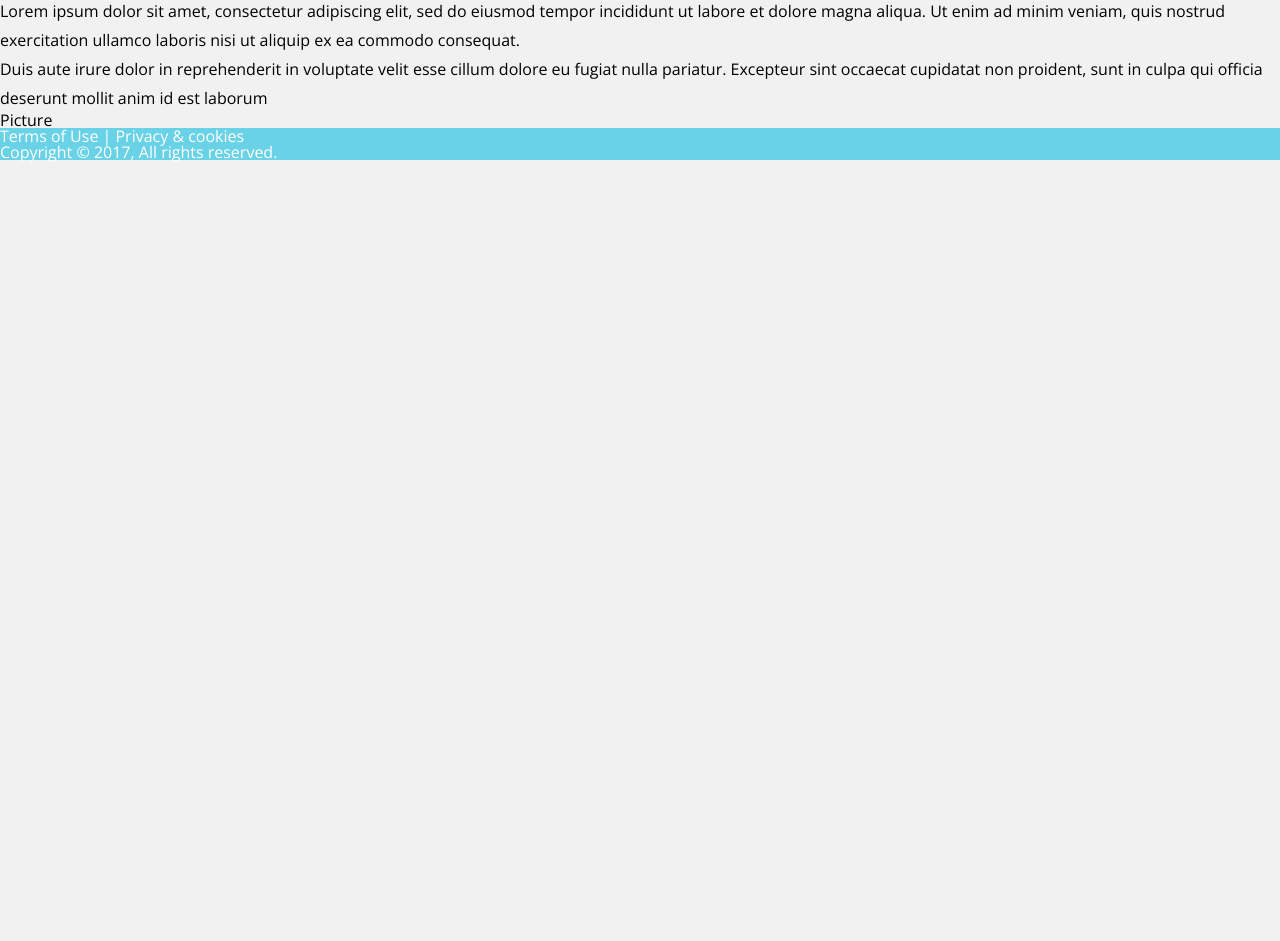
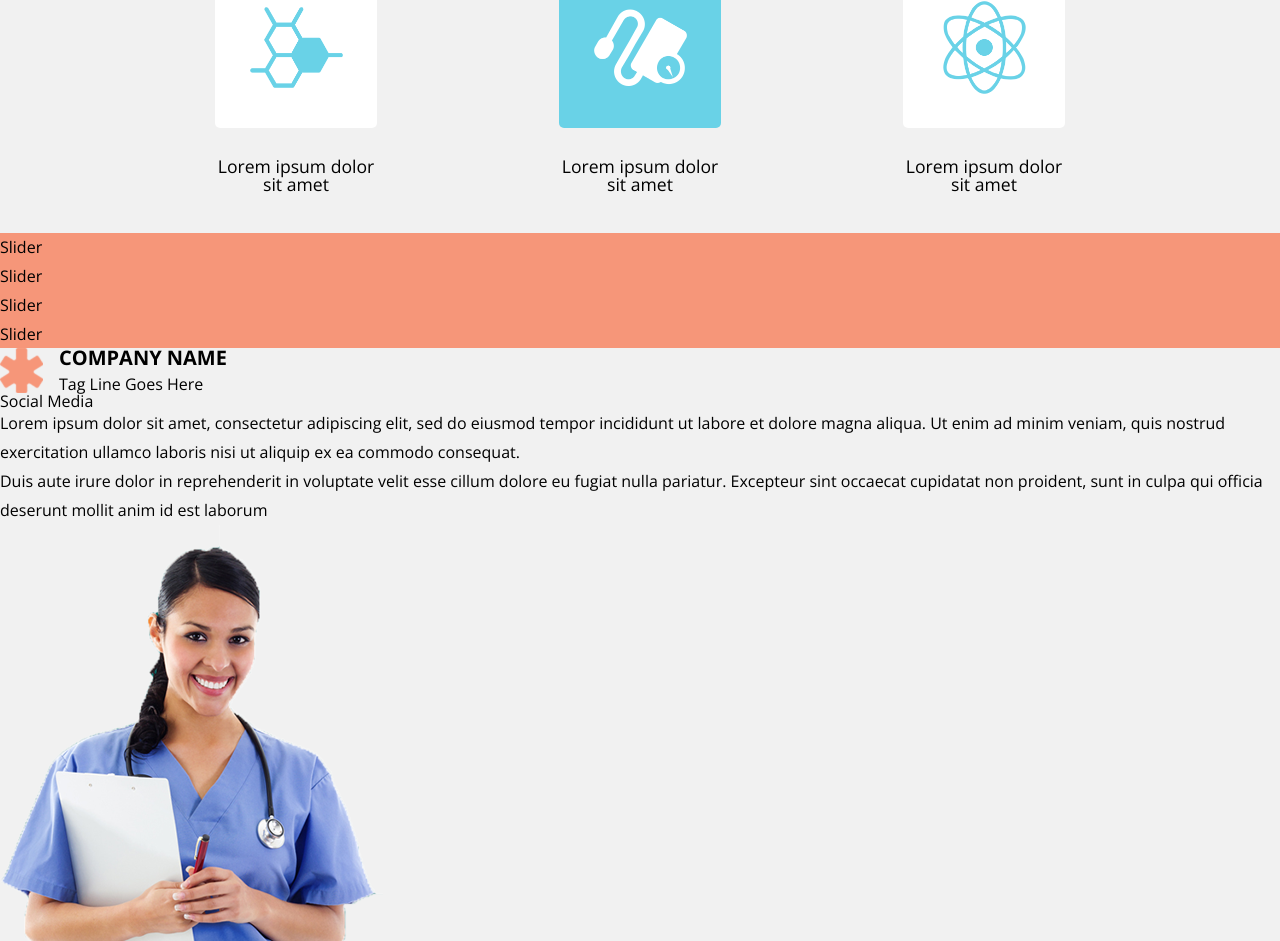
Before and after one commit to giulianok/fullbeaker-challenge, a website: page src/index.html in a window 1280 px wide. Shown: the part 684-1625 px from the top of the page. Before the commit the page ends 847 px from the top, so only its background shows below. Drawn offline with nearby package versions, Linux system fonts and the light colour scheme; files that its build step writes are made by us from their sources.

Commit message:
about us done

```diff
--- a/src/index.html
+++ b/src/index.html
@@ -33,32 +33,39 @@
 
   <!-- About Us -->
   <section class="AboutUs">
-    <div class="floating-box">
+    <div class="floating-box container">
       <header class="BoxWithShadow">
         <h1 class="title">About Us</h1>
+        <hr />
         <p>Lorem ipsum dolor sit amet, consectetur adipiscing elit, sed do eiusmod tempor incididunt ut labore et dolore magna
           aliqua. Ut enim ad minim veniam, quis nostrud exercitation ullamco laboris nisi ut aliquip ex ea commodo consequat.
         </p>
       </header>
     </div>
-    <main>
-      <ul>
-        <li>
+    <main class="container">
+      <ul class="Services">
+        <li class="item">
           <figure>
-            pic
-            <caption>Lorem ipsum dolor sit amet</caption>
+            <div class="picture-wrapper">
+              <img src="./images/hive@2x.png" width="93" height="81" />
+            </div>
+            <figcaption class="text">Lorem ipsum dolor sit amet</figcaption>
           </figure>
         </li>
-        <li>
+        <li class="item">
           <figure>
-            pic
-            <caption>Lorem ipsum dolor sit amet</caption>
+            <div class="picture-wrapper hightlight">
+              <img src="./images/tool@2x.png" width="93" height="77" />
+            </div>
+            <figcaption class="text">Lorem ipsum dolor sit amet</figcaption>
           </figure>
         </li>
-        <li>
+        <li class="item">
           <figure>
-            pic
-            <caption>Lorem ipsum dolor sit amet</caption>
+            <div class="picture-wrapper">
+              <img src="./images/atom@2x.png" width="83" height="93" />
+            </div>
+            <figcaption class="text">Lorem ipsum dolor sit amet</figcaption>
           </figure>
         </li>
       </ul>
@@ -78,9 +85,11 @@
     <!-- Left -->
     <div>
       <div class="Logo">
-        <!-- <img src=""> -->
-        <div>Company Name</div>
-        <div>Tag Line Goes Here</div>
+        <img src="./images/iso_coral@2x.png" width="43" height="45" />
+        <div class="wrapper">
+          <div class="name">Company Name</div>
+          <div>Tag Line Goes Here</div>
+        </div>
       </div>
 
       <ul>
@@ -100,7 +109,7 @@
 
     <!-- Right -->
     <div>
-      Picture
+      <img src="./images/nurse.png" />
     </div>
   </section>
 
--- a/src/scss/AboutUs.scss
+++ b/src/scss/AboutUs.scss
@@ -1,7 +1,44 @@
 .AboutUs {
+  padding: 40px;
+  padding-top: 180px;
+
   .floating-box {
     position: absolute;
     z-index: 1;
     top: -100px;
+    width: 100%;
+    left: 50%;
+    transform: translateX(-50%);
   }
 }
+
+.Services {
+  $size: 162px;
+  display: flex;
+  justify-content: space-between;
+
+  .item {
+    width: $size;
+    text-align: center;
+  }
+
+  .picture-wrapper {
+    display: flex;
+    align-items: center;
+    justify-content: center;
+    width: $size;
+    height: $size;
+    border-radius: 5px;
+    background: $white;
+
+    &.hightlight {
+      background: $blue;
+      color: $white;
+    }
+  }
+
+  .text {
+    padding-top: 30px;
+    font-size: 1.1em;
+  }
+}
--- /dev/null
+++ b/src/scss/Logo.scss
@@ -0,0 +1,14 @@
+.Logo {
+  display: flex;
+
+  .wrapper {
+    margin-left: 16px;
+  }
+
+  .name {
+    padding-bottom: 8px;
+    font-weight: 700;
+    text-transform: uppercase;
+    font-size: 1.25em;
+  }
+}
--- a/src/scss/Slider.scss
+++ b/src/scss/Slider.scss
@@ -1,3 +1,3 @@
 .Slider {
-  background: $red;
+  background: $coral;
 }
--- a/src/scss/_colors.scss
+++ b/src/scss/_colors.scss
@@ -4,5 +4,5 @@ $gray-dark: #464646;
 $gray-light: #f1f1f1;
 $blue: #69d2e7;
 $green: #00face;
-$red: #f69679;
+$coral: #f69679;
 $blue-to-green: linear-gradient(76deg, $blue 0%, $green 100%);
--- a/src/scss/style.scss
+++ b/src/scss/style.scss
@@ -18,9 +18,15 @@ p {
   line-height: 1.8em;
 }
 
+.container {
+  max-width: 850px;
+  margin: auto;
+}
+
 @import "./Hello.scss";
 @import "./Header.scss";
 @import "./AboutUs.scss";
 @import "./BoxWithShadow.scss";
 @import "./Slider.scss";
 @import "./Footer.scss";
+@import "./Logo.scss";
```
Also changed, not shown: src/images/atom@2x.png (added), src/images/hive@2x.png (added), src/images/iso_coral@2x.png (added), src/images/iso_white@2x.png (added), src/images/nurse.png (added), src/images/tool@2x.png (added).
